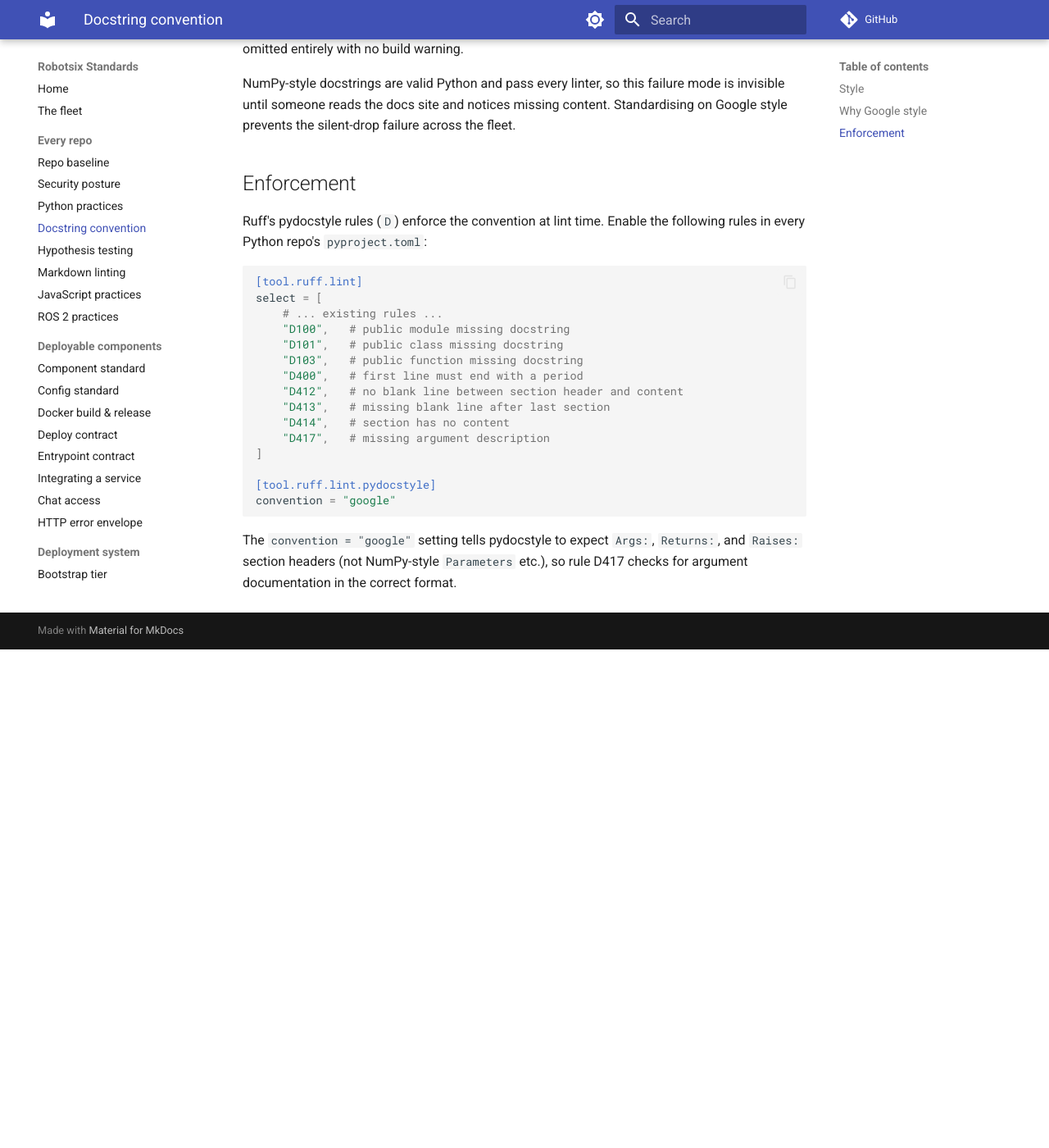
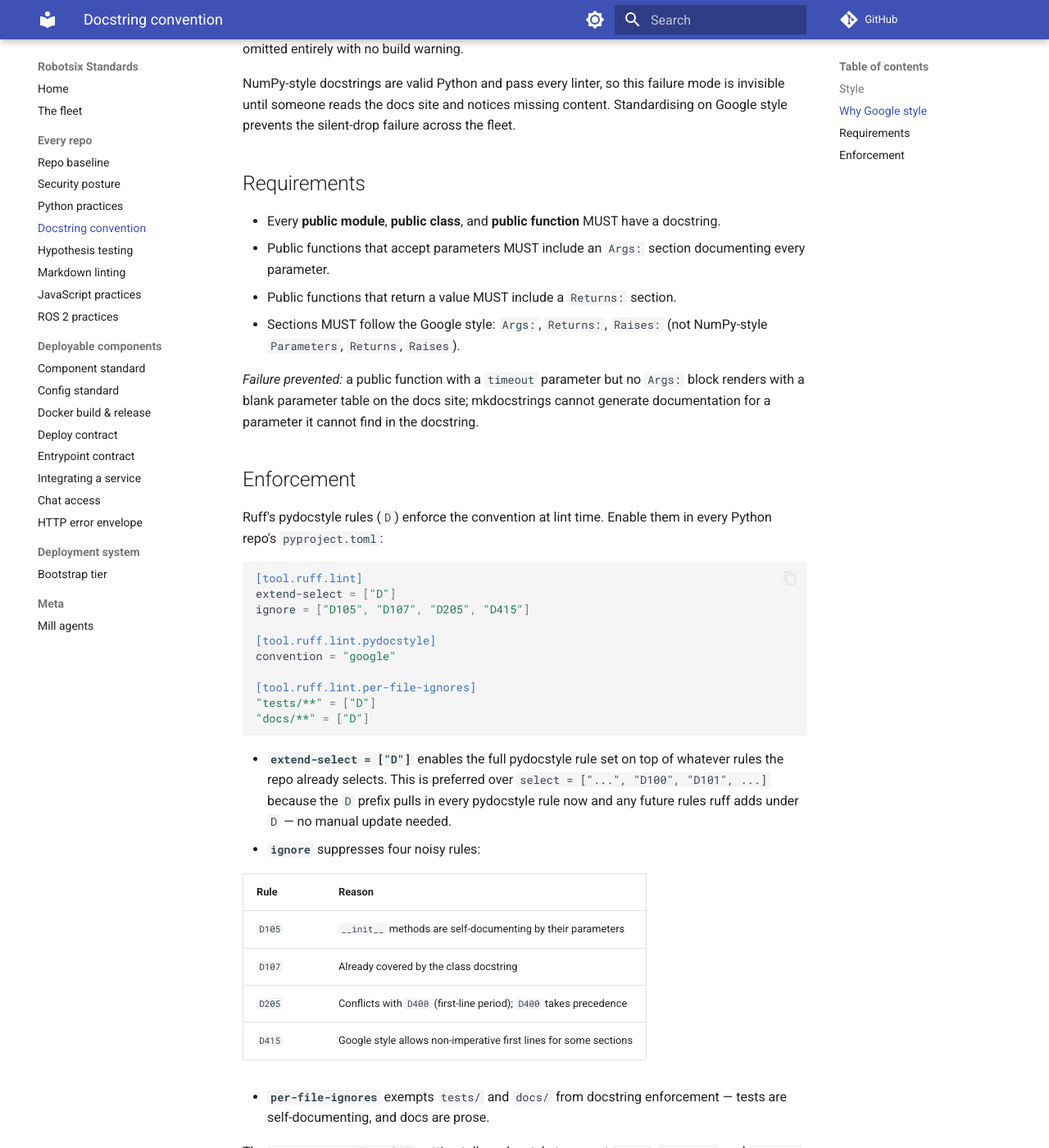
Before and after one commit to damien-robotsix/robotsix-standards, an MkDocs documentation site: the page built from docs/docstrings.md, in a window 1280 px wide and 1400 px high, scrolled down 867 px. Shown: the whole window at 82% size. Built offline with MkDocs 1.6.1 and Material for MkDocs 9.7.7, drawn with Linux system fonts in a browser that asks for light colours; comment, search, counter and statistics services are not loaded; before the commit the page ends 1659 px from its top, so only the background shows below that.

Commit message:
mill: Standardize: Google-style docstrings with ruff D (pydocstyle) rule enforcement (20260721T101529Z-standardize-google-style-docstrings-with-9ac1) (#89)
Co-authored-by: robotsix-mill <mill@robotsix.local>

````diff
--- a/docs/docstrings.md
+++ b/docs/docstrings.md
@@ -41,28 +41,54 @@ failure mode is invisible until someone reads the docs site and notices
 missing content.  Standardising on Google style prevents the silent-drop
 failure across the fleet.
 
+## Requirements
+
+- Every **public module**, **public class**, and **public function** MUST
+  have a docstring.
+- Public functions that accept parameters MUST include an `Args:` section
+  documenting every parameter.
+- Public functions that return a value MUST include a `Returns:` section.
+- Sections MUST follow the Google style: `Args:`, `Returns:`, `Raises:` (not
+  NumPy-style `Parameters`, `Returns`, `Raises`).
+
+*Failure prevented:* a public function with a `timeout` parameter but no
+`Args:` block renders with a blank parameter table on the docs site; mkdocstrings
+cannot generate documentation for a parameter it cannot find in the docstring.
+
 ## Enforcement
 
 Ruff's pydocstyle rules (`D`) enforce the convention at lint time.
-Enable the following rules in every Python repo's `pyproject.toml`:
+Enable them in every Python repo's `pyproject.toml`:
 
 ```toml
 [tool.ruff.lint]
-select = [
-    # ... existing rules ...
-    "D100",   # public module missing docstring
-    "D101",   # public class missing docstring
-    "D103",   # public function missing docstring
-    "D400",   # first line must end with a period
-    "D412",   # no blank line between section header and content
-    "D413",   # missing blank line after last section
-    "D414",   # section has no content
-    "D417",   # missing argument description
-]
+extend-select = ["D"]
+ignore = ["D105", "D107", "D205", "D415"]
 
 [tool.ruff.lint.pydocstyle]
 convention = "google"
+
+[tool.ruff.lint.per-file-ignores]
+"tests/**" = ["D"]
+"docs/**" = ["D"]
 ```
+
+- **`extend-select = ["D"]`** enables the full pydocstyle rule set on top of
+  whatever rules the repo already selects.  This is preferred over `select
+  = ["...", "D100", "D101", ...]` because the `D` prefix pulls in every
+  pydocstyle rule now and any future rules ruff adds under `D` —
+  no manual update needed.
+- **`ignore`** suppresses four noisy rules:
+
+  | Rule | Reason |
+  |------|--------|
+  | `D105` | `__init__` methods are self-documenting by their parameters |
+  | `D107` | Already covered by the class docstring |
+  | `D205` | Conflicts with `D400` (first-line period); `D400` takes precedence |
+  | `D415` | Google style allows non-imperative first lines for some sections |
+
+- **`per-file-ignores`** exempts `tests/` and `docs/` from docstring
+  enforcement — tests are self-documenting, and docs are prose.
 
 The `convention = "google"` setting tells pydocstyle to expect `Args:`,
 `Returns:`, and `Raises:` section headers (not NumPy-style `Parameters`
````
Also changed, not shown: CHANGELOG.md (+1 -0 lines), changelog.d/20260721T101529Z-standardize-google-style-docstrings-with-9ac1.misc.md (added, +1 -0 lines).
